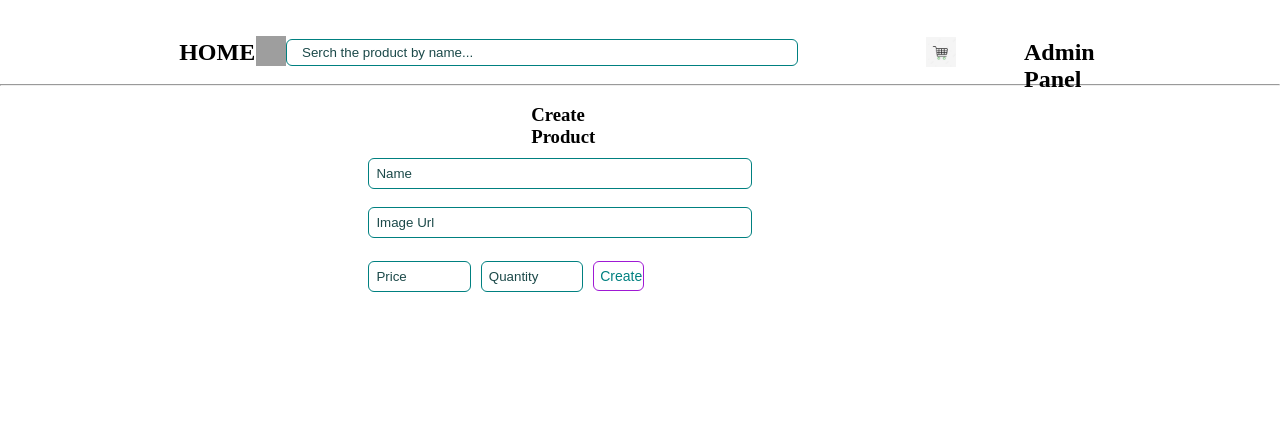
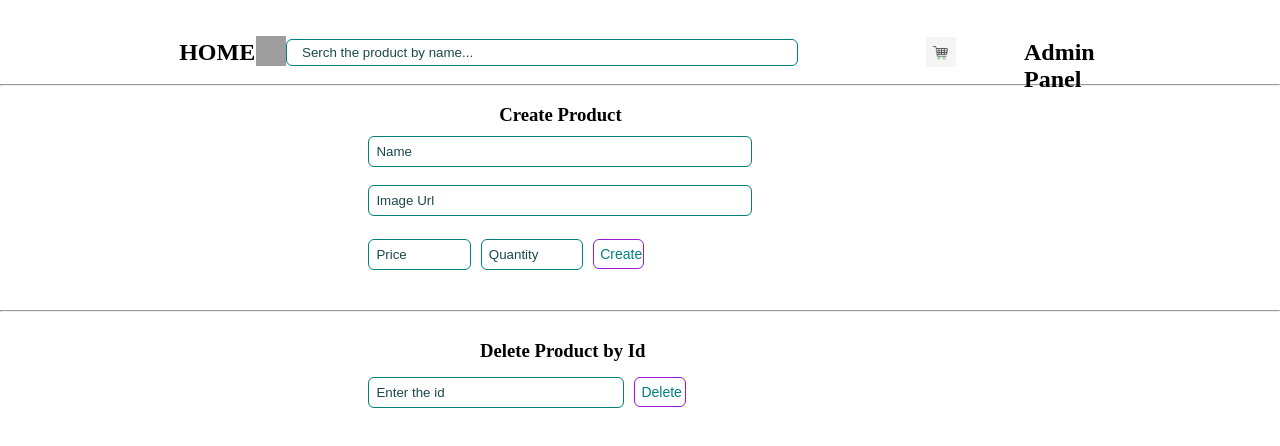
Before and after one commit to minigar/online-store, a React (Create React App) app in the folder client/: page /admin-panel in a window 1280 px wide. Shown: the top 446 px of the page. Built offline with nearby package versions, Linux system fonts and the light colour scheme; no server answers; grey boxes are pictures that could not be loaded; the HTML template or start-up script is replaced by a standard one.

Commit message:
ft: add deleteById function in admin panel

```diff
--- a/client/src/App.tsx
+++ b/client/src/App.tsx
@@ -17,11 +17,16 @@ function App() {
     return await api.cartProducts.create({ name, price, quantity, imgUrl });
   };
 
-  const createProductByAdmin = async({name, price, quantity, imgUrl}: CreateProduct) => {
+  const createProductByAdmin = async ({
+    name,
+    price,
+    quantity,
+    imgUrl,
+  }: CreateProduct) => {
     if (name || price !== undefined) {
       return await api.products.create({ name, price, quantity, imgUrl });
     }
-  }
+  };
 
   const routes = useRoutes([
     {
@@ -45,10 +50,8 @@ function App() {
     },
     {
       path: "/admin-panel",
-      element: (
-        <AdminPanel createProductByAdmin={createProductByAdmin} />
-      ),
-    }
+      element: <AdminPanel createProductByAdmin={createProductByAdmin} />,
+    },
   ]);
 
   return (
--- /dev/null
+++ b/client/src/api/helpers/products.ts
@@ -0,0 +1,5 @@
+import { api } from "..";
+
+export async function deleteById(id: number) {
+  await api.products.deleteById(id);
+}
--- a/client/src/api/products.ts
+++ b/client/src/api/products.ts
@@ -14,4 +14,6 @@ export const products = {
     })
     .catch((err) => console.error(err)),
 
+  deleteById: async (id: number) =>
+    await http.delete<IProduct>(`/products/${id}`),
 };
--- a/client/src/pages/AdminPanel.tsx
+++ b/client/src/pages/AdminPanel.tsx
@@ -3,9 +3,15 @@ import Button from "../components/UI/Button/Button";
 import Input from "../components/UI/Input/Input";
 import "./styles/AdminPanel.css";
 import { CreateProduct } from "../components/types/types";
+import { deleteById } from "../api/helpers/products";
 
 interface AdminPanelProps {
-  createProductByAdmin: ({ name, price, quantity, imgUrl }: CreateProduct) => void;
+  createProductByAdmin: ({
+    name,
+    price,
+    quantity,
+    imgUrl,
+  }: CreateProduct) => void;
 }
 
 const AdminPanel: FC<AdminPanelProps> = ({ createProductByAdmin }) => {
@@ -13,6 +19,7 @@ const AdminPanel: FC<AdminPanelProps> = ({ createProductByAdmin }) => {
   const [productImgUrl, setProductImgUrl] = useState("");
   const [productPrice, setProductPrice] = useState("");
   const [productQuantity, setProductQuantity] = useState("");
+  const [productId, setProductId] = useState("");
 
   const handleChange = (
     event: React.ChangeEvent<HTMLInputElement>,
@@ -70,14 +77,41 @@ const AdminPanel: FC<AdminPanelProps> = ({ createProductByAdmin }) => {
               "https://content2.rozetka.com.ua/goods/images/big/61936672.jpg",
           });
 
-          setProductName('')
-          setProductImgUrl('')
-          setProductPrice('')
-          setProductQuantity('')
+          setProductName("");
+          setProductImgUrl("");
+          setProductPrice("");
+          setProductQuantity("");
         }}
       >
         Create{" "}
       </Button>
+
+      <br />
+      <br />
+      <br />
+      <hr />
+      <br />
+
+      <div>
+        <h3 id="delete-product-text">Delete Product by Id</h3>
+
+        <Input
+          value={productId}
+          onChange={(event) => {
+            handleChange(event, setProductId);
+          }}
+          placeholder="Enter the id"
+          style={{ maxWidth: "20%" }}
+        ></Input>
+        <Button
+          onClick={() => {
+            deleteById(Number(productId));
+            setProductId("");
+          }}
+        >
+          Delete
+        </Button>
+      </div>
     </div>
   );
 };
--- a/client/src/pages/styles/AdminPanel.css
+++ b/client/src/pages/styles/AdminPanel.css
@@ -3,7 +3,7 @@
     right: 6%;
     margin: 0 auto;
     margin-bottom: 10px;
-    width: 5%;
+    width: 10%;
 }
 
 .crete-product input {
@@ -24,3 +24,12 @@
     width: 4%;
     border-radius: 6px;
 }
+
+#delete-product-text{
+    position: relative;
+    right: 5%;
+    margin: 0 auto;
+    margin-bottom: 10px;
+    margin-top: 10px;
+    width: 15%;
+}
```
Also changed, not shown: client/src/api/helpers/cartProducts.ts (+4 -4 lines).
